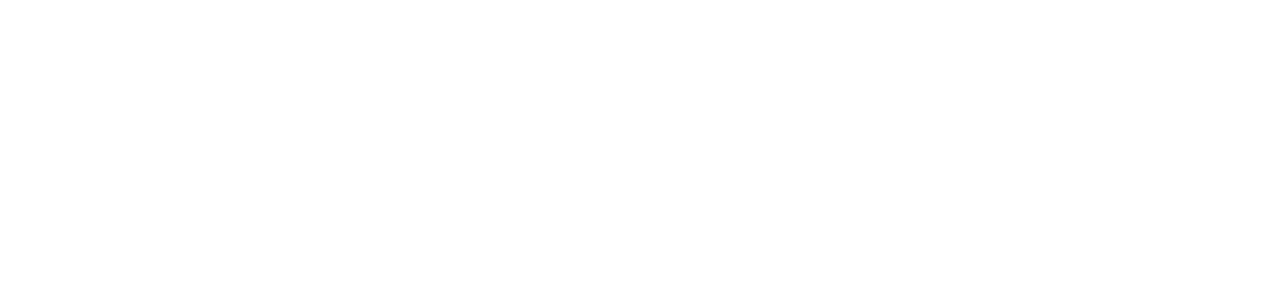
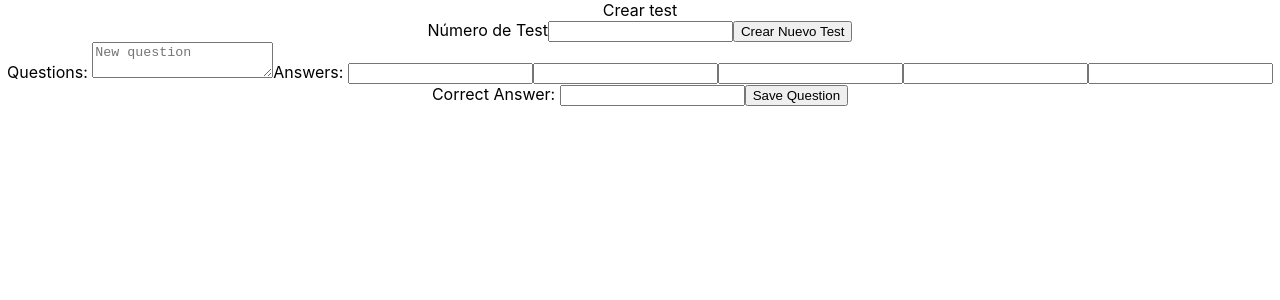
Before and after one commit to Ronald803/learn-english, a React (Create React App) app: page /create-test in a window 1280 px wide. Before the commit this address had no page. Shown: the top 300 px of the page. Built offline with nearby package versions, Linux system fonts and the light colour scheme.

Commit message:
loginForm and CreateTestForm added

```diff
--- a/src/App.js
+++ b/src/App.js
@@ -4,6 +4,7 @@
 import Home from './pages/Home'
 import Login from './pages/Login';
 import CreateUser from './pages/CreateUser';
+import CreateTest from './pages/CreateTest';
 
 function App() {
   return (
@@ -14,6 +15,7 @@
           <Route path='/tests' element={<Test></Test>}/>
           <Route path='/login' element={<Login></Login>}/>
           <Route path='/create-user' element={<CreateUser></CreateUser>}/>
+          <Route path='/create-test' element={<CreateTest></CreateTest>}/>
         </Routes>
       </BrowserRouter>
     </div>
--- a/src/axiosRequests/Tests/axiosService.js
+++ b/src/axiosRequests/Tests/axiosService.js
@@ -16,6 +16,9 @@
 }
 
 export function createNewUser(user){
-    console.log(user);
     return axios.post('http://localhost:4000/api/users',user)
 }
+
+export function login(user){
+    return axios.post('http://localhost:4000/api/auth',user)
+}
--- /dev/null
+++ b/src/components/CreateTestForm.js
@@ -0,0 +1,46 @@
+import React from 'react';
+import { useDispatch } from 'react-redux';
+import { saveQuestion } from '../features/questions/questionSlice';
+
+
+const CreateTestForm = () => {
+    const dispatch = useDispatch()
+    let newQuestion = {
+        question: '',
+        answers: [],
+        response: '',
+        test: ''
+    }
+    const handleSubmit = (e) => {
+        e.preventDefault()
+        console.log("se realizó un Submit");
+        console.log({newQuestion});
+        dispatch(saveQuestion(newQuestion));
+    }
+    const handleChange = (e) => {
+        newQuestion[e.target.name] = e.target.value
+    }
+    return (
+        <form onSubmit={handleSubmit}>
+            <label htmlFor='question'>Questions: </label>
+            <textarea
+                name='question'
+                id='question'
+                placeholder='New question'
+                onChange={handleChange}
+            >
+            </textarea>
+            <label>Answers: </label>
+                <input name='a' type='text' onChange={handleChange}/>
+                <input name='b' type='text' onChange={handleChange}/>
+                <input name='c' type='text' onChange={handleChange}/>
+                <input name='d' type='text' onChange={handleChange}/>
+                <input name='e' type='text' onChange={handleChange}/>
+            <label htmlFor='response'>Correct Answer: </label>
+            <input name='response' type='text' id='response' onChange={handleChange} />
+            <button>Save Question</button>
+        </form>
+    );
+}
+
+export default CreateTestForm;
--- a/src/components/CreateUserForm.js
+++ b/src/components/CreateUserForm.js
@@ -1,7 +1,7 @@
 import React,{useState} from 'react';
 import { createNewUser } from '../axiosRequests/Tests/axiosService';
 import { useDispatch } from 'react-redux';
-import { saveToken } from '../features/questions/questionSlice';
+import { saveUser } from '../features/questions/questionSlice';
 
 const CreateUserForm = () => {
     const dispatch = useDispatch()
@@ -18,7 +18,7 @@
         //console.log({newUser});
         const answer = await createNewUser(newUser)
         console.log(answer);
-        dispatch(saveToken(answer.data.body.password))
+        dispatch(saveUser(answer.data.body))
     }
     const handleChange = (e) => {
         setNewUser({
--- /dev/null
+++ b/src/components/LoginForm.js
@@ -0,0 +1,43 @@
+import React from 'react';
+import { login } from '../axiosRequests/Tests/axiosService';
+import { useDispatch } from 'react-redux';
+import { saveUser } from '../features/questions/questionSlice';
+
+const LoginForm = () => {
+    const dispatch = useDispatch()
+    let user = {
+        email: "",
+        password:""
+    }
+    const handleSubmit = async (e)=>{
+        e.preventDefault();
+        console.log({user});
+        const answer = await login(user)
+        console.log(answer.data.body);
+        dispatch(saveUser(answer.data.body))
+    }
+    const handleChange = (e) => {
+        user[e.target.name] = e.target.value
+    }
+    return (
+        <form onSubmit={handleSubmit}>
+            <label htmlFor='email'>Correo electrónico: </label>
+            <input
+                type='text'
+                id='email'
+                name='email'
+                onChange={handleChange}
+            />
+            <label htmlFor='password'>Contraseña: </label>
+            <input
+                type='password'
+                id='password'
+                name='password'
+                onChange={handleChange}
+            />
+            <button>Login</button>
+        </form>
+    );
+}
+
+export default LoginForm;
--- a/src/features/questions/questionSlice.js
+++ b/src/features/questions/questionSlice.js
@@ -2,8 +2,13 @@
 
 const initialState = {
     evaluation: [],
-    token:'',
-    statusTest: false
+    user: {
+        name:'',
+        token:'',
+        rol:''
+    },
+    statusTest: false,
+    newQuestions: []
 }
 export const questionSlice = createSlice({
     name: 'question',
@@ -41,11 +46,30 @@
         finishedTest: (state,action)=>{
             state.statusTest = true;
         },
-        saveToken: (state,action)=>{
-            state.token = action.payload
+        saveUser: (state,action)=>{
+            state.user.token    = action.payload.token;
+            state.user.name     = action.payload.name;
+            state.user.rol      = action.payload.rol
+        },
+        saveQuestion: (state,action)=>{
+            const p = action.payload
+            const q = {
+                question:   p.question,
+                response:   p.response,
+                test:       p.test,
+                answers:    [p.a,p.b,p.c,p.d,p.e]
+            }
+            state.newQuestions.push(q)
         }
     }
 })
 
-export const {addAnswer,getQuestions,addResults,cleanEvaluation,finishedTest,saveToken} = questionSlice.actions
+export const {      addAnswer,
+                    getQuestions,
+                    addResults,
+                    cleanEvaluation,
+                    finishedTest,
+                    saveUser,
+                    saveQuestion
+                } = questionSlice.actions
 export default questionSlice.reducer
--- /dev/null
+++ b/src/pages/CreateTest.js
@@ -0,0 +1,24 @@
+import React from 'react';
+import CreateTestForm from '../components/CreateTestForm';
+
+const CreateTest = () => {
+    const handleSubmit = (e) => {
+        e.preventDefault()
+    }
+    const handleChange = (e) => {
+        console.log("cambio");
+    }
+    return (
+        <div>
+            Crear test
+            <form onSubmit={handleSubmit}>
+                <label htmlFor='test'>Número de Test</label>
+                <input type='number' id='test' name='test' onChange={handleChange}/>
+                <button>Crear Nuevo Test</button>
+            </form>
+            <CreateTestForm></CreateTestForm>
+        </div>
+    );
+}
+
+export default CreateTest;
--- a/src/pages/Login.js
+++ b/src/pages/Login.js
@@ -1,9 +1,11 @@
 import React from 'react';
+import LoginForm from '../components/LoginForm';
 
 const Login = () => {
     return (
         <div>
             Pagina de login
+            <LoginForm></LoginForm>
         </div>
     );
 }
```
